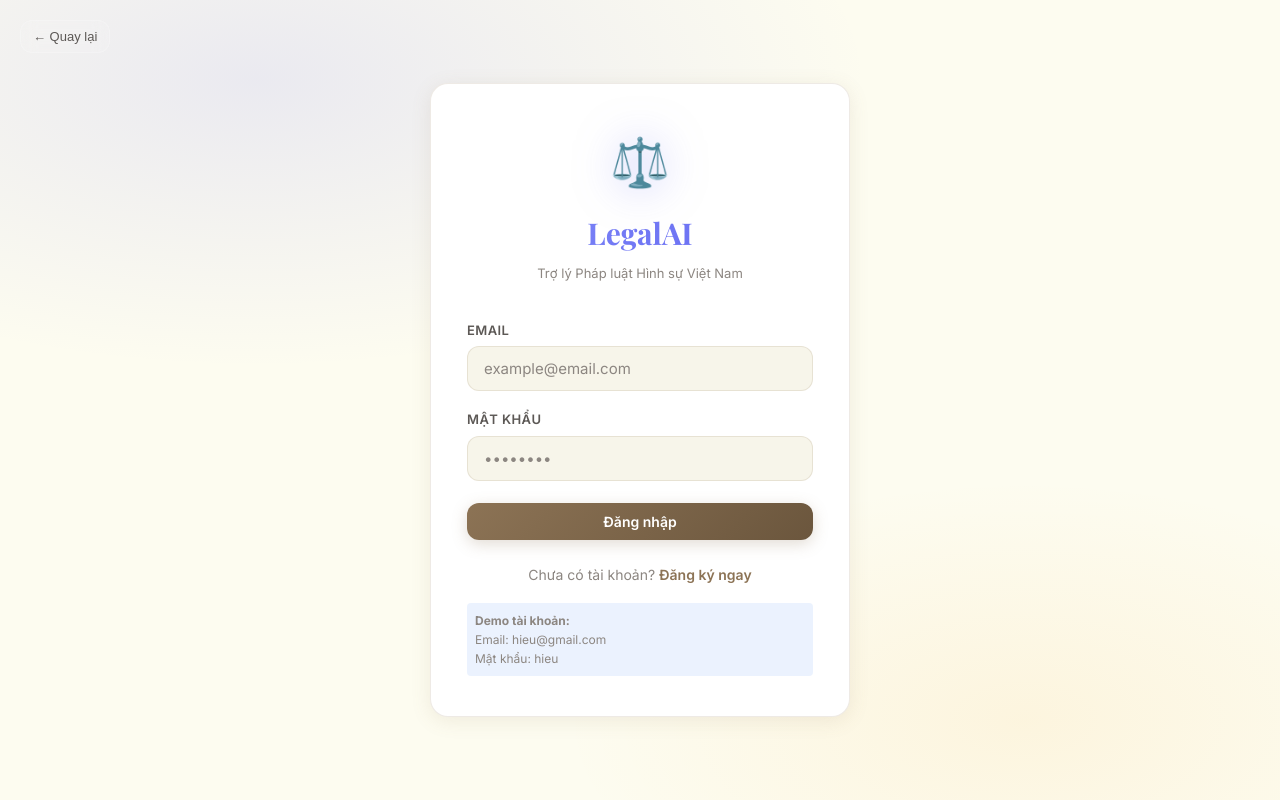
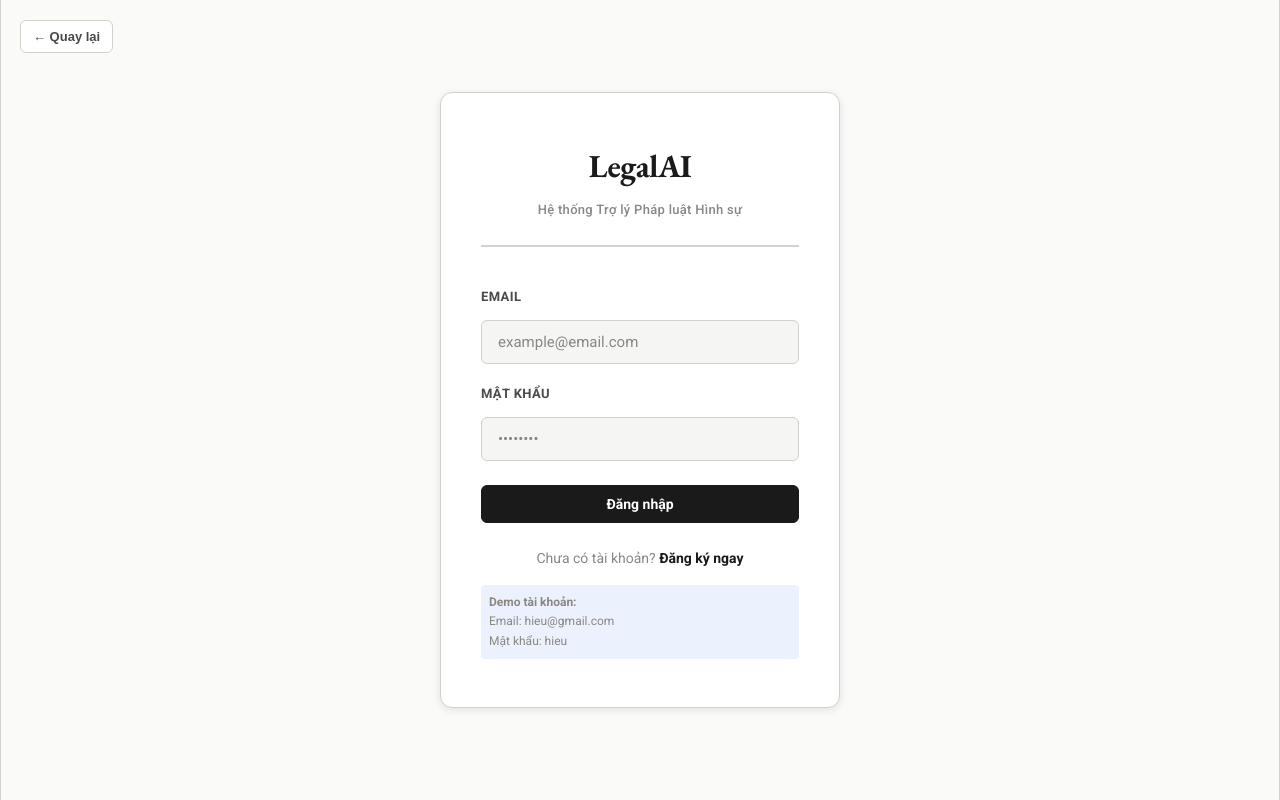
Before and after one commit to trunghieu1206/PenalLawChatbot, a React (Vite) app in the folder frontend/: page /login in a window 1280 px wide. Built offline with nearby package versions, Linux system fonts and the light colour scheme.

Commit message:
redesign frontend

```diff
--- a/frontend/src/index.css
+++ b/frontend/src/index.css
@@ -1,55 +1,54 @@
 /* ========================================
-   PENAL LAW AI — Global Design System
+   PENAL LAW CHATBOT — Editorial Design System
    ======================================== */
 
-@import url('https://fonts.googleapis.com/css2?family=Inter:wght@300;400;500;600;700&family=Playfair+Display:wght@700&display=swap');
+@import url('https://fonts.googleapis.com/css2?family=EB+Garamond:wght@400;500;600;700;800&family=Roboto:wght@300;400;500;700&display=swap');
 
 /* --- CSS VARIABLES --- */
 :root {
-  /* Colors - Light Luxurious Theme */
-  --primary: #8C7355; /* Luxurious Gold/Bronze */
-  --primary-dark: #6B563D;
-  --primary-glow: rgba(140, 115, 85, 0.15);
+  /* Colors - Minimal Editorial Palette */
+  --primary: #1a1a1a; /* Deep black */
+  --primary-light: #333333;
+  --primary-lighter: #4a4a4a;
 
-  --accent: #B89768;
-  --accent-dark: #9A7B50;
+  --accent: #2d5f7a; /* Muted legal blue */
+  --accent-light: #4a7fa8;
 
-  --bg-base: #FDFCF0; /* Warm creamy white */
-  --bg-card: #FFFFFF;
-  --bg-surface: #F7F5EA;
-  --bg-hover: #F2EFE4;
+  --bg-base: #fafaf9; /* Off-white, almost cream */
+  --bg-card: #ffffff;
+  --bg-surface: #f5f5f3;
+  --bg-hover: #efefeb;
 
-  --border: rgba(140, 115, 85, 0.15); /* Subtle gold tint border */
-  --border-accent: rgba(140, 115, 85, 0.4);
+  --border: #d4d0cc; /* Warm gray border */
+  --border-accent: #a8a29e;
 
-  --text-primary: #2C2A29; /* Dark warm gray, almost black */
-  --text-secondary: #5C5855;
-  --text-muted: #8C8681;
+  --text-primary: #1a1a1a;
+  --text-secondary: #4a4a4a;
+  --text-muted: #8a8784;
 
-  --success: #2E7D32;
-  --error: #C62828;
-  --warning: #F57F17;
+  --success: #1f5233;
+  --error: #7d1717;
+  --warning: #704214;
 
-  /* Role colors */
-  --defense: #3A6EA5; /* Refined Blue */
-  --victim: #A03C3C; /* Refined Red */
-  --neutral: #4A6C58; /* Refined Green */
+  /* Role colors - muted and serious */
+  --defense: #2d5f7a; /* Blue */
+  --victim: #8b3a3a; /* Burgundy */
+  --neutral: #3d5a42; /* Slate Green */
 
   /* Typography */
-  --font-sans: 'Inter', system-ui, sans-serif;
-  --font-display: 'Playfair Display', Georgia, serif;
+  --font-sans: 'Roboto', -apple-system, BlinkMacSystemFont, sans-serif;
+  --font-display: 'EB Garamond', 'Georgia', serif;
 
   /* Sizes */
-  --radius-sm: 6px;
-  --radius-md: 12px;
-  --radius-lg: 18px;
-  --radius-xl: 24px;
+  --radius-sm: 3px;
+  --radius-md: 6px;
+  --radius-lg: 12px;
+  --radius-xl: 16px;
 
   /* Shadows */
-  --shadow-sm: 0 2px 8px rgba(140, 115, 85, 0.08);
-  --shadow-md: 0 4px 20px rgba(140, 115, 85, 0.12);
-  --shadow-lg: 0 8px 40px rgba(140, 115, 85, 0.16);
-  --shadow-glow: 0 0 30px var(--primary-glow);
+  --shadow-sm: 0 1px 3px rgba(0, 0, 0, 0.08);
+  --shadow-md: 0 2px 8px rgba(0, 0, 0, 0.1);
+  --shadow-lg: 0 4px 16px rgba(0, 0, 0, 0.12);
 
   /* Transitions */
   --transition: all 0.2s cubic-bezier(0.4, 0, 0.2, 1);
@@ -120,13 +119,15 @@ body {
 }
 
 .btn-primary {
-  background: linear-gradient(135deg, var(--primary) 0%, var(--primary-dark) 100%);
+  background: var(--primary);
   color: white;
-  box-shadow: 0 4px 15px rgba(140, 115, 85, 0.25);
+  border: 1px solid var(--primary);
 }
 .btn-primary:hover:not(:disabled) {
+  background: var(--primary-light);
+  border-color: var(--primary-light);
   transform: translateY(-1px);
-  box-shadow: 0 6px 20px rgba(140, 115, 85, 0.35);
+  box-shadow: var(--shadow-md);
 }
 
 .btn-ghost {
@@ -160,8 +161,8 @@ body {
 }
 .input::placeholder { color: var(--text-muted); }
 .input:focus {
-  border-color: var(--primary);
-  box-shadow: 0 0 0 3px var(--primary-glow);
+  border-color: var(--accent);
+  box-shadow: 0 0 0 3px rgba(45, 95, 122, 0.1);
 }
 
 .label {
@@ -220,10 +221,13 @@ body {
   color: var(--accent);
   cursor: pointer;
   position: relative;
-  border-bottom: 1px dashed var(--accent);
+  border-bottom: 1px solid var(--accent);
   transition: var(--transition);
 }
-.law-citation:hover { color: var(--accent-dark); }
+.law-citation:hover {
+  color: var(--accent-light);
+  border-color: var(--accent-light);
+}
 
 /* --- SCROLLABLE CONTENT --- */
 .scroll-area {
@@ -238,17 +242,40 @@ body {
   line-height: 1.8;
   font-size: 15px;
 }
-.prose h1, .prose h2, .prose h3 { font-weight: 700; margin-top: 1.4em; margin-bottom: 0.6em; }
-.prose h2 { font-size: 1.1rem; color: var(--primary); border-bottom: 1px solid var(--border); padding-bottom: 4px; }
-.prose strong { color: var(--text-primary); font-weight: 700; }
-.prose em { color: var(--accent); }
-.prose ul, .prose ol { padding-left: 1.5em; }
-.prose li { margin-bottom: 4px; }
-.prose p { margin-bottom: 0.8em; }
-.prose code { background: var(--bg-surface); padding: 2px 6px; border-radius: 4px; font-size: 13px; }
+.prose h1, .prose h2, .prose h3 {
+  font-family: var(--font-display);
+  font-weight: 700;
+  margin-top: 1.2em;
+  margin-bottom: 0.8em;
+  color: var(--primary);
+}
+.prose h2 {
+  font-size: 1.3rem;
+  border-bottom: 2px solid var(--border);
+  padding-bottom: 8px;
+}
+.prose h3 { font-size: 1.1rem; }
+.prose strong {
+  color: var(--primary-light);
+  font-weight: 700;
+}
+.prose em {
+  color: var(--accent);
+  font-style: italic;
+}
+.prose ul, .prose ol { padding-left: 1.8em; }
+.prose li { margin-bottom: 6px; }
+.prose p { margin-bottom: 1em; }
+.prose code {
+  background: var(--bg-surface);
+  padding: 2px 6px;
+  border-radius: 3px;
+  font-size: 13px;
+  font-family: 'Roboto Mono', monospace;
+}
 .prose blockquote {
-  border-left: 3px solid var(--primary);
-  padding-left: 12px;
+  border-left: 4px solid var(--primary);
+  padding-left: 16px;
   color: var(--text-secondary);
   margin: 1em 0;
 }
--- a/frontend/src/pages/Auth.module.css
+++ b/frontend/src/pages/Auth.module.css
@@ -7,6 +7,7 @@
   padding: 20px;
   position: relative;
   overflow: hidden;
+  background: var(--bg-base);
 }
 
 .backBtn {
@@ -15,20 +16,20 @@
   left: 20px;
   z-index: 10;
   padding: 8px 12px;
-  background: rgba(255, 255, 255, 0.1);
-  border: 1px solid rgba(255, 255, 255, 0.2);
+  background: var(--bg-card);
+  border: 1px solid var(--border);
   color: var(--text-secondary);
   border-radius: var(--radius-md);
   font-size: 13px;
+  font-weight: 600;
   cursor: pointer;
-  transition: all 0.2s ease;
-  backdrop-filter: blur(8px);
-  font-weight: 500;
+  transition: var(--transition);
+  text-decoration: none;
 }
 
 .backBtn:hover {
-  background: rgba(255, 255, 255, 0.15);
-  border-color: rgba(255, 255, 255, 0.3);
+  background: var(--bg-hover);
+  border-color: var(--border-accent);
   color: var(--text-primary);
   transform: translateX(-2px);
 }
@@ -36,59 +37,71 @@
 .bg {
   position: fixed;
   inset: 0;
-  background:
-    radial-gradient(ellipse 80% 60% at 20% 10%, rgba(99,102,241,0.12) 0%, transparent 60%),
-    radial-gradient(ellipse 60% 50% at 80% 90%, rgba(245,158,11,0.08) 0%, transparent 60%),
-    var(--bg-base);
+  background: var(--bg-base);
   z-index: 0;
+  border-left: 1px solid var(--border);
+  border-right: 1px solid var(--border);
 }
 
 .container {
   position: relative;
   z-index: 1;
   width: 100%;
-  max-width: 420px;
-  padding: 40px 36px;
+  max-width: 400px;
+  padding: 48px 40px;
+  background: var(--bg-card);
+  border: 1px solid var(--border);
+  border-radius: var(--radius-lg);
+  box-shadow: var(--shadow-md);
 }
 
 .logo {
   text-align: center;
-  margin-bottom: 36px;
+  margin-bottom: 40px;
+  border-bottom: 2px solid var(--border);
+  padding-bottom: 24px;
 }
 
 .logoIcon {
-  font-size: 48px;
-  display: block;
-  margin-bottom: 8px;
-  filter: drop-shadow(0 0 20px rgba(99,102,241,0.5));
+  display: none;
 }
 
 .logoText {
   font-family: var(--font-display);
-  font-size: 30px;
-  background: linear-gradient(135deg, #818cf8, #6366f1);
-  -webkit-background-clip: text;
-  -webkit-text-fill-color: transparent;
-  background-clip: text;
-  margin-bottom: 6px;
+  font-size: 32px;
+  font-weight: 700;
+  color: var(--primary);
+  margin-bottom: 8px;
+  letter-spacing: -0.5px;
 }
 
 .logoSub {
   font-size: 13px;
   color: var(--text-muted);
+  font-weight: 500;
+  letter-spacing: 0.3px;
 }
 
-.form { display: flex; flex-direction: column; gap: 18px; }
+.form {
+  display: flex;
+  flex-direction: column;
+  gap: 20px;
+}
 
-.field { display: flex; flex-direction: column; }
+.field {
+  display: flex;
+  flex-direction: column;
+  gap: 6px;
+}
 
 .error {
   padding: 12px 14px;
-  background: rgba(239,68,68,0.1);
-  border: 1px solid rgba(239,68,68,0.3);
+  background: rgba(125, 23, 23, 0.08);
+  border: 1px solid rgba(125, 23, 23, 0.2);
   border-radius: var(--radius-md);
-  color: #f87171;
-  font-size: 14px;
+  color: var(--error);
+  font-size: 13px;
+  font-weight: 500;
 }
 
 .submitBtn {
--- a/frontend/src/pages/ChatPage.jsx
+++ b/frontend/src/pages/ChatPage.jsx
@@ -200,8 +200,8 @@ export default function ChatPage() {
     }
   };
 
-  const roleLabel = activeRole === 'defense' ? 'Bào chữa' : activeRole === 'victim' ? 'Bị hại' : 'Trung lập';
-  const roleIcon = activeRole === 'defense' ? '🛡️' : activeRole === 'victim' ? '🔴' : '⚖️';
+  const roleLabel = activeRole === 'defense' ? 'Defense' : activeRole === 'victim' ? 'Victim\'s Counsel' : 'Judge';
+  const roleAbbr = activeRole === 'defense' ? 'DEF' : activeRole === 'victim' ? 'VIC' : 'JDG';
   const charCount = input.length;
 
   const handleRoleBtnClick = () => {
@@ -220,7 +220,6 @@ export default function ChatPage() {
       <aside className={`${styles.sidebar} ${sidebarOpen ? styles.sidebarOpen : styles.sidebarClosed}`}>
         <div className={styles.sidebarHeader}>
           <div className={styles.logo}>
-            <span>⚖️</span>
             {sidebarOpen && <span className={styles.logoText}>LegalAI</span>}
           </div>
         </div>
@@ -266,14 +265,14 @@ export default function ChatPage() {
               className={styles.trainingBtn}
               onClick={() => navigate('/training')}
             >
-              🎓 Chế độ Luyện tập
+              Practice Mode
             </button>
 
             <div className={styles.userSection}>
               {user ? (
                 <>
                   <div className={styles.userInfo}>
-                    <span className={styles.userAvatar}>👤</span>
+                    <span className={styles.userAvatar}>U</span>
                     <div>
                       <div className={styles.userName}>{user.fullName || user.email}</div>
                       <div className={styles.userEmail}>{user.email}</div>
@@ -293,10 +292,10 @@ export default function ChatPage() {
               ) : (
                 <>
                   <div className={styles.userInfo}>
-                    <span className={styles.userAvatar}>⚖️</span>
+                    <span className={styles.userAvatar}>G</span>
                     <div>
-                      <div className={styles.userName}>Khách</div>
-                      <div className={styles.userEmail}>Không cần đăng nhập</div>
+                      <div className={styles.userName}>Guest</div>
+                      <div className={styles.userEmail}>No login required</div>
                     </div>
                   </div>
                   <div style={{ display: 'flex', gap: '8px', marginTop: '8px', minWidth: 0, width: '100%' }}>
@@ -364,15 +363,14 @@ export default function ChatPage() {
         <div className={`${styles.messages} scroll-area`}>
           {messages.length === 0 && (
             <div className={styles.welcome}>
-              <div className={styles.welcomeIcon}>⚖️</div>
-              <h3 className={styles.welcomeTitle}>Trợ lý Pháp luật Hình sự</h3>
+              <h3 className={styles.welcomeTitle}>Penal Law Assistant</h3>
               <p className={styles.welcomeDesc}>
-                Dán nội dung vụ án vào ô bên dưới để nhận phân tích pháp lý chi tiết.
+                Paste the case content below to receive detailed legal analysis.
               </p>
               <div className={styles.welcomeHints}>
-                <span>📋 Phân tích tội danh &amp; điều luật</span>
-                <span>⚡ Lượng hình &amp; tình tiết</span>
-                <span>📜 Trích dẫn bộ luật hình sự</span>
+                <span>Crime Analysis &amp; Legal Provisions</span>
+                <span>Sentencing &amp; Mitigating Factors</span>
+                <span>Penal Code Citations</span>
               </div>
             </div>
           )}
--- a/frontend/src/pages/LoginPage.jsx
+++ b/frontend/src/pages/LoginPage.jsx
@@ -44,9 +44,8 @@ export default function LoginPage() {
       </button>
       <div className={`${styles.container} card animate-fade-in`}>
         <div className={styles.logo}>
-          <span className={styles.logoIcon}>⚖️</span>
           <h1 className={styles.logoText}>LegalAI</h1>
-          <p className={styles.logoSub}>Trợ lý Pháp luật Hình sự Việt Nam</p>
+          <p className={styles.logoSub}>Hệ thống Trợ lý Pháp luật Hình sự</p>
         </div>
 
         <form onSubmit={handleSubmit} className={styles.form}>
--- a/frontend/src/pages/RegisterPage.jsx
+++ b/frontend/src/pages/RegisterPage.jsx
@@ -49,7 +49,6 @@ export default function RegisterPage() {
       </button>
       <div className={`${styles.container} card animate-fade-in`}>
         <div className={styles.logo}>
-          <span className={styles.logoIcon}>⚖️</span>
           <h1 className={styles.logoText}>LegalAI</h1>
           <p className={styles.logoSub}>Tạo tài khoản mới</p>
         </div>
```
Also changed, not shown: frontend/src/components/MessageBubble.jsx (+7 -7 lines), frontend/src/components/MessageBubble.module.css (+22 -16 lines), frontend/src/components/RoleSelector.jsx (+13 -13 lines), frontend/src/components/RoleSelector.module.css (+41 -13 lines), frontend/src/pages/ChatPage.module.css (+19 -16 lines), frontend/src/pages/TrainingPage.jsx (+28 -29 lines), frontend/src/pages/TrainingPage.module.css (+26 -16 lines), 4 other files (tests, documents, lock files or other folders).
